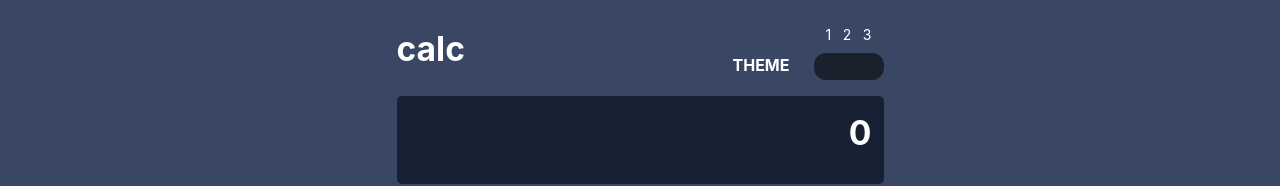
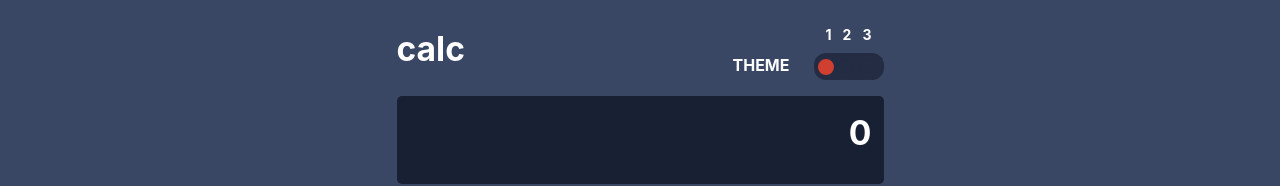
Before and after one commit to julioale21/CalculatorFrontendMentorChallenge, a React (Create React App) app: page / in a window 1280 px wide. Shown: the top 186 px of the page. Built offline with nearby package versions, Linux system fonts and the light colour scheme.

Commit message:
chore: added user can switch theme

```diff
--- a/src/components/ThemeSwitch.tsx
+++ b/src/components/ThemeSwitch.tsx
@@ -1,31 +1,38 @@
+import React, { useContext } from "react";
 import { Radio, RadioGroup, Stack, Text } from "@chakra-ui/react";
-import React from "react";
+import { ThemeContext } from "../ThemeContext";
 
 const ThemeSwitch = () => {
+  const { themeNumber, setThemeNumber } = useContext(ThemeContext);
+
+  const handleChange = (e) => {
+    setThemeNumber(e);
+  };
+
   return (
     <Stack>
       <Stack direction="row" justifyContent="flex-end" width="100">
         <Stack direction="row" justifyContent="space-between" paddingX={3} width="70px">
-          <Text fontSize="sm" textColor="white">
+          <Text fontSize="sm" fontWeight="bold" textColor="color_text_display">
             1
           </Text>
-          <Text fontSize="sm" textColor="white">
+          <Text fontSize="sm" fontWeight="bold" textColor="color_text_display">
             2
           </Text>
-          <Text fontSize="sm" textColor="white">
+          <Text fontSize="sm" fontWeight="bold" textColor="color_text_display">
             3
           </Text>
         </Stack>
       </Stack>
       <Stack direction="row" spacing={6}>
-        <Text fontWeight="bold" textColor="white">
+        <Text fontWeight="bold" textColor="color_text_display">
           THEME
         </Text>
         <Stack alignItems="center" direction="row" justifyContent="center">
-          <RadioGroup>
+          <RadioGroup value={themeNumber} onChange={(e) => handleChange(e)}>
             <Stack
               alignItems="center"
-              backgroundColor="gray.800"
+              backgroundColor="bg_keypad"
               direction="row"
               height="27px"
               paddingX={1}
@@ -34,18 +41,18 @@ const ThemeSwitch = () => {
               width="70px"
             >
               <Radio
-                _checked={{ borderColor: "red", bg: "red" }}
-                borderColor="gray.800"
+                _checked={{ borderColor: "bg_toggle", bg: "bg_toggle" }}
+                borderColor="bg_keypad"
                 value="1"
               ></Radio>
               <Radio
-                _checked={{ borderColor: "red", bg: "red" }}
-                borderColor="gray.800"
+                _checked={{ borderColor: "bg_toggle", bg: "bg_toggle" }}
+                borderColor="bg_keypad"
                 value="2"
               ></Radio>
               <Radio
-                _checked={{ borderColor: "red", bg: "red" }}
-                borderColor="gray.800"
+                _checked={{ borderColor: "bg_toggle", bg: "bg_toggle" }}
+                borderColor="bg_keypad"
                 value="3"
               ></Radio>
             </Stack>
```
